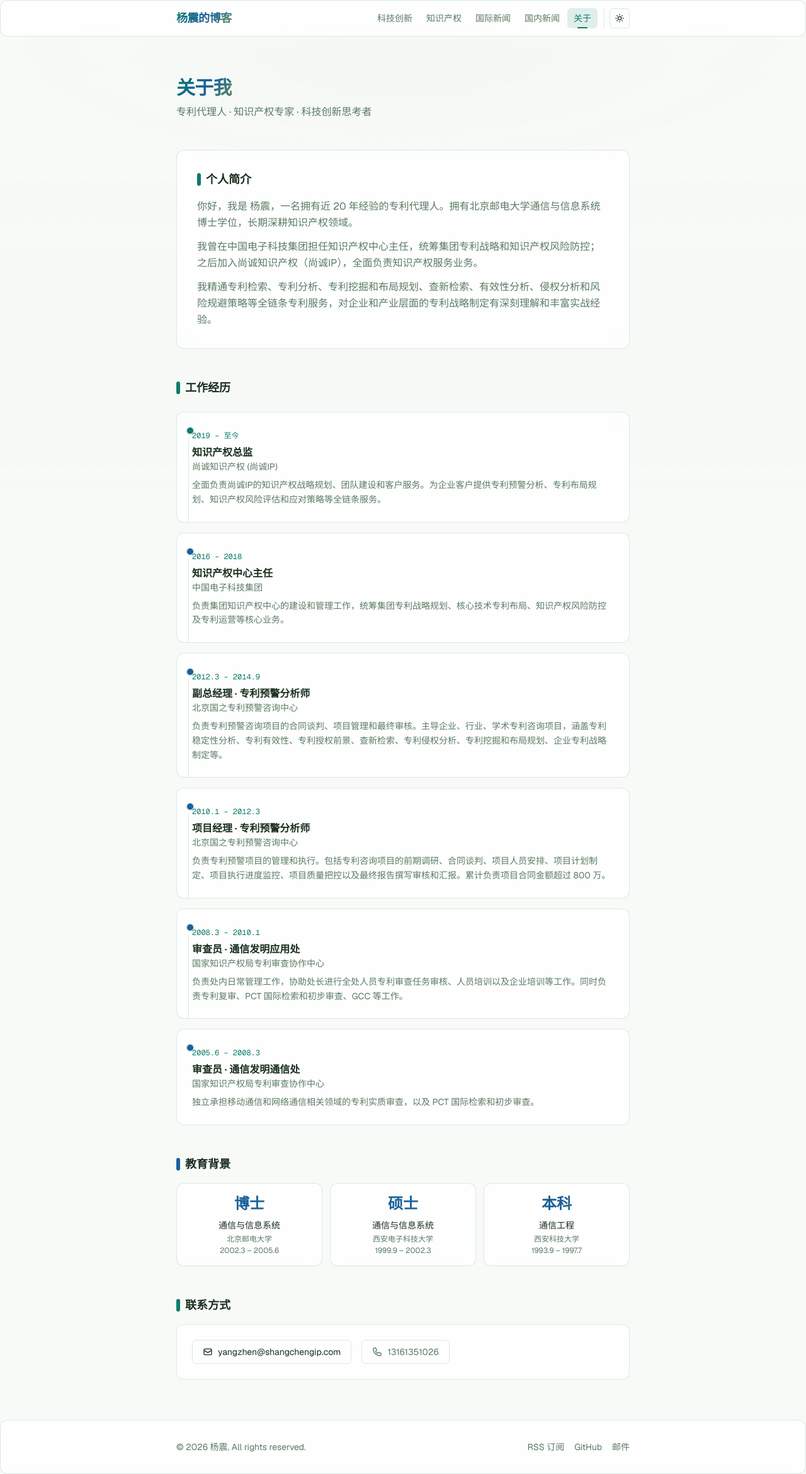
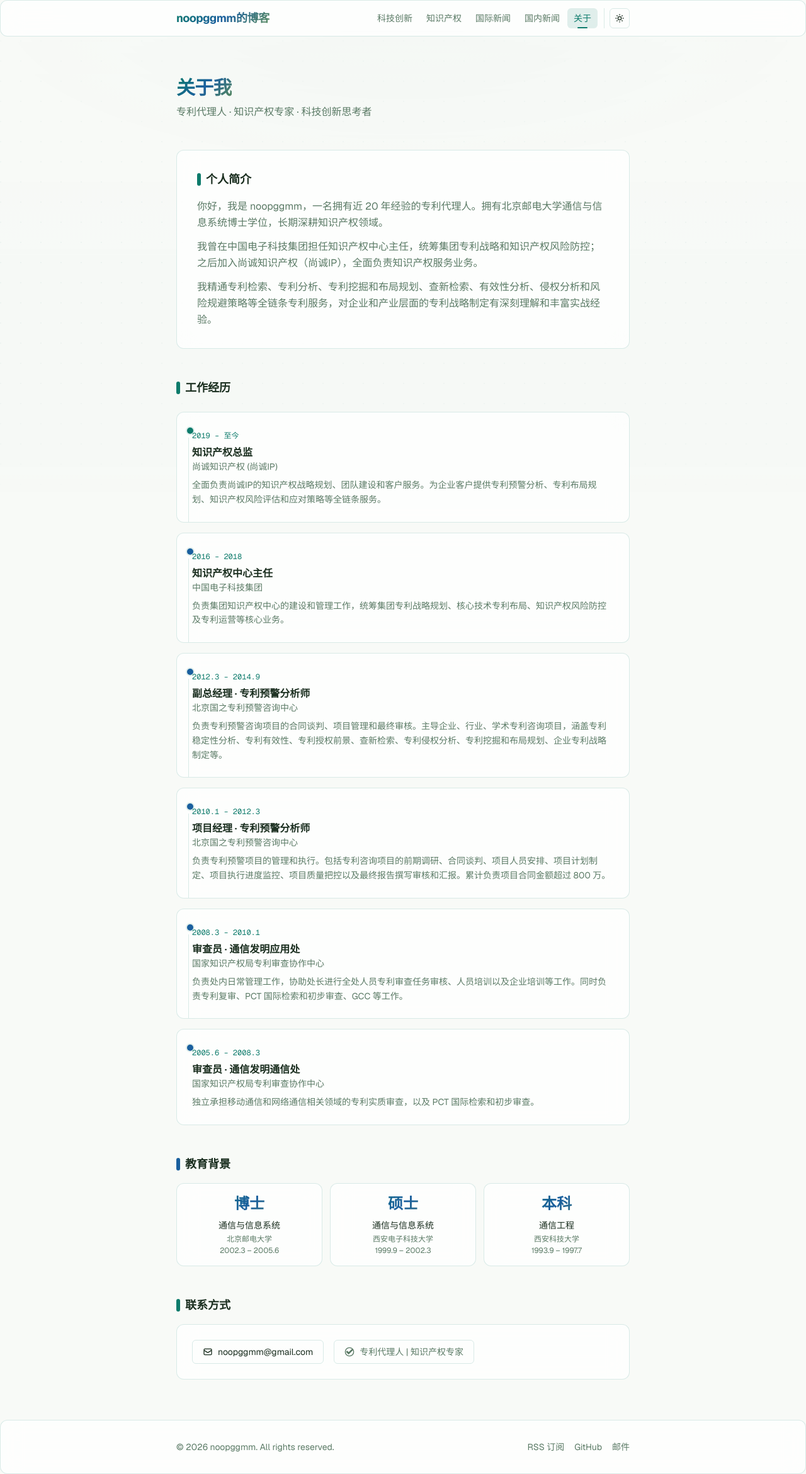
Before and after one commit to noopggmm-beep/blog, a Next.js app: page /about in a window 1280 px wide. Shown: the whole page at 63% size. Built offline with nearby package versions, Linux system fonts and the light colour scheme.

Commit message:
删除个人敏感信息：姓名替换为noopggmm，删除电话和邮箱

```diff
--- a/app/about/page.tsx
+++ b/app/about/page.tsx
@@ -148,9 +148,9 @@ export default function AboutPage() {
               </a>
               <span className="inline-flex items-center gap-2 px-4 py-2 rounded-md border border-[var(--border)] text-[var(--muted)]">
                 <svg className="w-4 h-4" fill="none" viewBox="0 0 24 24" stroke="currentColor" strokeWidth={2}>
-                  <path strokeLinecap="round" strokeLinejoin="round" d="M3 5a2 2 0 012-2h3.28a1 1 0 01.948.684l1.498 4.493a1 1 0 01-.502 1.21l-2.257 1.13a11.042 11.042 0 005.516 5.516l1.13-2.257a1 1 0 011.21-.502l4.493 1.498a1 1 0 01.684.949V19a2 2 0 01-2 2h-1C9.716 21 3 14.284 3 6V5z" />
+                  <path strokeLinecap="round" strokeLinejoin="round" d="M12 2C6.48 2 2 6.48 2 12s4.48 10 10 10 10-4.48 10-10S17.52 2 12 2zm-2 15l-5-5 1.41-1.41L10 14.17l7.59-7.59L19 8l-9 9z" />
                 </svg>
-                13161351026
+                专利代理人 | 知识产权专家
               </span>
             </div>
           </section>
--- a/lib/constants.ts
+++ b/lib/constants.ts
@@ -1,13 +1,12 @@
 export const SITE = {
-  title: "杨震的博客",
-  description: "专利分析 · 知识产权 · 科技创新 — 一个专利代理人的技术思考与生活随笔",
-  url: "https://yangzhen.blog",
-  author: "杨震",
-  email: "yangzhen@shangchengip.com",
+  title: "noopggmm的博客",
+  description: "专利分析 · 知识产权 · 科技创新 — 技术思考与生活随笔",
+  url: "https://noopggmm.blog",
+  author: "noopggmm",
+  email: "noopggmm@gmail.com",
   locale: "zh-CN",
   postsPerPage: 5,
   socialLinks: {
-    github: "https://github.com",
-    email: "mailto:yangzhen@shangchengip.com",
+    github: "https://github.com/noopggmm-beep",
   },
 } as const;
```
